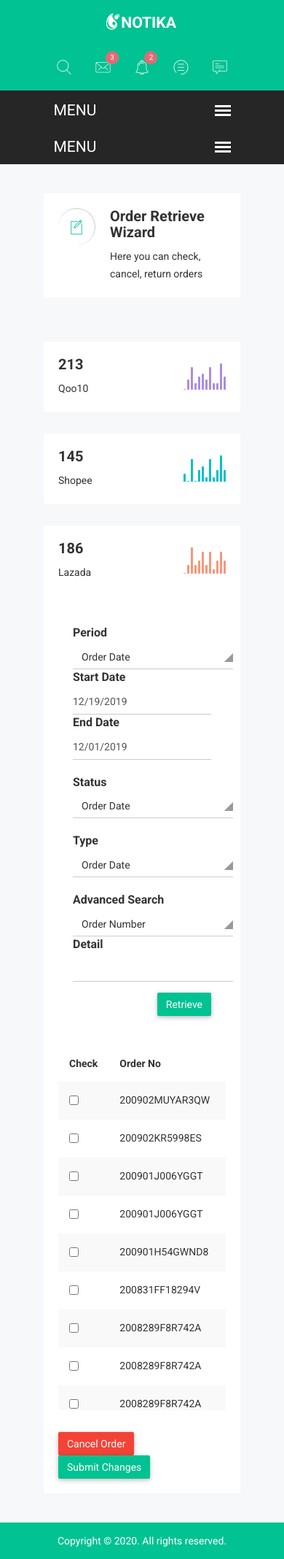
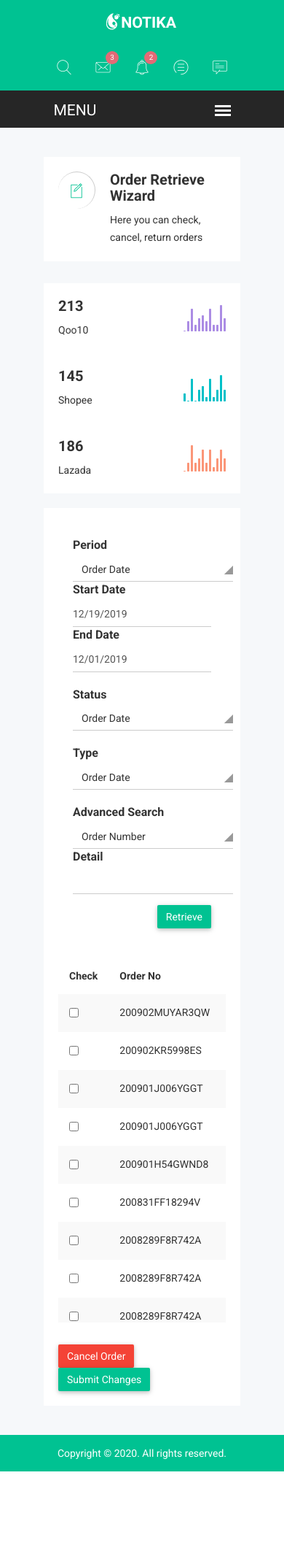
Before and after one commit to ethannjw/e10cms, a Django app: page /manage_orders/ in a window 390 px wide; the page is wider, and only the part inside the window is pictured. Shown: that part at 73% size. After the commit the page ends 2016 px from the top of that part, so only its background shows below. Run offline with Django 3.2, Linux system fonts and the light colour scheme; some libraries are stand-ins or nearby versions; some web fonts are replaced.

Commit message:
fixed various issues on mobile layout, enhance login experience

```diff
--- a/cms/settings.py
+++ b/cms/settings.py
@@ -24,7 +24,7 @@
 SECRET_KEY = ')4s5@@udx=6cqzukn$wyr38dc07qb+h%p9sntu++4lpwvll50_'
 
 # SECURITY WARNING: don't run with debug turned on in production!
-DEBUG = False
+DEBUG = True
 
 ALLOWED_HOSTS = []
 
@@ -49,6 +49,7 @@
     'django.contrib.auth.middleware.AuthenticationMiddleware',
     'django.contrib.messages.middleware.MessageMiddleware',
     'django.middleware.clickjacking.XFrameOptionsMiddleware',
+    'livereload.middleware.LiveReloadScript',
 ]
 
 ROOT_URLCONF = 'cms.urls'
--- a/orders/templates/orders/check-orders.html
+++ b/orders/templates/orders/check-orders.html
@@ -33,13 +33,16 @@
 	</div>
 	<!-- Breadcomb area End-->
 
-    <!-- Start Status area -->
-    <div class="row">
-        <div class="notika-status-area">
+    <!-- Data Table area Start-->
+    <div class="data-table-area">
         <div class="container">
             <div class="row">
-                    <div class="col-lg-4 col-md-6 col-sm-6 col-xs-12">
-                        <div class="wb-traffic-inner notika-shadow sm-res-mg-t-30 tb-res-mg-t-30">
+                <div class="col-lg-12 col-md-12 col-sm-12 col-xs-12">
+					<!-- Start Status area -->
+					<div class="notika-status-area">
+						<div class="row">
+							<div class="col-lg-4 col-md-4 col-sm-4 col-xs-12">
+								<div class="wb-traffic-inner notika-shadow sm-res-mg-y-30 tb-res-mg-y-30">
 									<div class="website-traffic-ctn">
 										<h2><span class="counter">213</span></h2>
 										<p>Qoo10</p>
@@ -47,8 +50,8 @@
 									<div class="sparkline-bar-stats4">1,4,8,3,5,6,4,8,3,3,9,5</div>
 								</div>
 							</div>
-                    <div class="col-lg-4 col-md-6 col-sm-6 col-xs-12">
-                        <div class="wb-traffic-inner notika-shadow sm-res-mg-t-30 tb-res-mg-t-30 dk-res-mg-t-30">
+							<div class="col-lg-4 col-md-4 col-sm-4 col-xs-12">
+								<div class="wb-traffic-inner notika-shadow sm-res-mg-y-30 tb-res-mg-y-30">
 									<div class="website-traffic-ctn">
 										<h2><span class="counter">145</span></h2>
 										<p>Shopee</p>
@@ -56,8 +59,8 @@
 									<div class="sparkline-bar-stats3">4,2,8,2,5,6,3,8,3,5,9,5</div>
 								</div>
 							</div>
-                    <div class="col-lg-4 col-md-6 col-sm-6 col-xs-12">
-                        <div class="wb-traffic-inner notika-shadow sm-res-mg-t-30 tb-res-mg-t-30 dk-res-mg-t-30">
+							<div class="col-lg-4 col-md-4 col-sm-4 col-xs-12">
+								<div class="wb-traffic-inner notika-shadow sm-res-mg-y-30 tb-res-mg-y-30">
 									<div class="website-traffic-ctn">
 										<h2><span class="counter">186</span></h2>
 										<p>Lazada</p>
@@ -67,14 +70,8 @@
 							</div>
 						</div>
 					</div>
-        </div>
-    </div>
 					<!-- End Status area-->
-    <!-- Data Table area Start-->
-    <div class="data-table-area">
-        <div class="container">
-            <div class="row">
-                <div class="col-lg-12 col-md-12 col-sm-12 col-xs-12">
+					<br>
                     <div class="data-table-list">
                         <div class="form-element-list">
                             <div class="row">
--- a/orders/templates/orders/layout.html
+++ b/orders/templates/orders/layout.html
@@ -32,6 +32,9 @@
     <!-- animate CSS
 		============================================ -->
     <link rel="stylesheet" href="{% static 'css/animate.css' %}">
+    <!-- normalize CSS
+        ============================================ -->
+    <link rel="stylesheet" href="{% static 'css/normalize.css' %}">
     <!-- mCustomScrollbar CSS
 		============================================ -->
     <link rel="stylesheet" href="{% static 'css/scrollbar/jquery.mCustomScrollbar.min.css' %}">
@@ -50,13 +53,9 @@
     <!-- style CSS
 		============================================ -->
     <link rel="stylesheet" href="{% static 'style.css' %}">
-
     <!-- bootstrap select CSS
     	============================================ -->
     <link rel="stylesheet" href="{% static 'css/bootstrap-select/bootstrap-select.css' %}">
-    <!-- animate CSS
-    	============================================ -->
-    <link rel="stylesheet" href="{% static 'css/animate.css' %}">
     <!-- summernote CSS
     	============================================ -->
     <link rel="stylesheet" href="{% static 'css/summernote/summernote.css' %}">
@@ -75,13 +74,10 @@
         ============================================ -->
     <link rel="stylesheet" href="{% static 'css/chosen/chosen.css' %}">
 
-    <!-- wave CSS
+    <!-- wave/button CSS
         ============================================ -->
-    <link rel="stylesheet" href="{% static 'css/wave/waves.min.css' %}">
     <link rel="stylesheet" href="{% static 'css/wave/button.css' %}">
-    <!-- normalize CSS
-        ============================================ -->
-    <link rel="stylesheet" href="{% static 'css/normalize.css' %}">
+
     <!-- responsive CSS
         ============================================ -->
     <link rel="stylesheet" href="{% static 'css/responsive.css' %}">
@@ -488,9 +484,7 @@
     <!-- datapicker JS -->
     <script src="{% static 'js/datapicker/bootstrap-datepicker.js' %}"></script>
     <script src="{% static 'js/datapicker/datepicker-active.js' %}"></script>
-    <!-- main JS
-        ============================================ -->
-    <script src="{% static 'js/main.js' %}"></script>
+
     {% block footer %}
     {% endblock %}
 </body>
--- a/orders/views.py
+++ b/orders/views.py
@@ -5,6 +5,7 @@
 from django.shortcuts import render, redirect
 from django.urls import reverse
 from django.http import HttpResponseRedirect
+from django.db import IntegrityError
 
 from .models import User, Order
 
```
Also changed, not shown: orders/static/js/login/login-action.js (+27 -0 lines), orders/templates/orders/login-register.html (+22 -5 lines), orders/templates/orders/process-orders.html (+5 -7 lines), orders/migrations/0002_auto_20200917_1710.py (added). Lines whose indentation alone changed are shown as unchanged.
